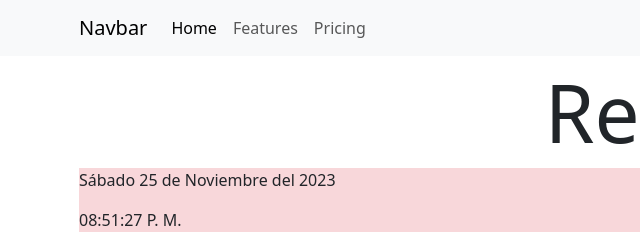
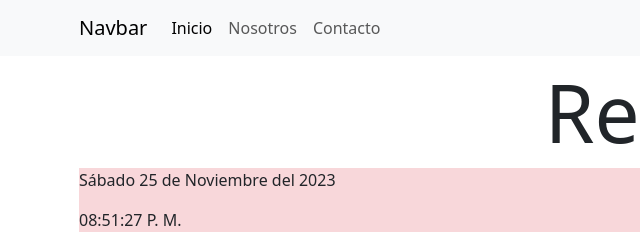
Before and after one commit to lucasecapdevila/javascript-tp5-ejercicio4, a plain HTML site: page index.html in a window 1280 px wide. Shown: the top 240 px of the page, 3-643 px from the left. Drawn offline with nearby package versions, Linux system fonts and the light colour scheme.

Commit message:
se cambia elementos de navbar

```diff
--- a/index.html
+++ b/index.html
@@ -24,13 +24,13 @@
         <div class="collapse navbar-collapse" id="navbarNav">
           <ul class="navbar-nav">
             <li class="nav-item">
-              <a class="nav-link active" aria-current="page" href="#">Home</a>
+              <a class="nav-link active" aria-current="page" href="#">Inicio</a>
             </li>
             <li class="nav-item">
-              <a class="nav-link" href="#">Features</a>
+              <a class="nav-link" href="#">Nosotros</a>
             </li>
             <li class="nav-item">
-              <a class="nav-link" href="#">Pricing</a>
+              <a class="nav-link" href="#">Contacto</a>
             </li>
           </ul>
         </div>
```
